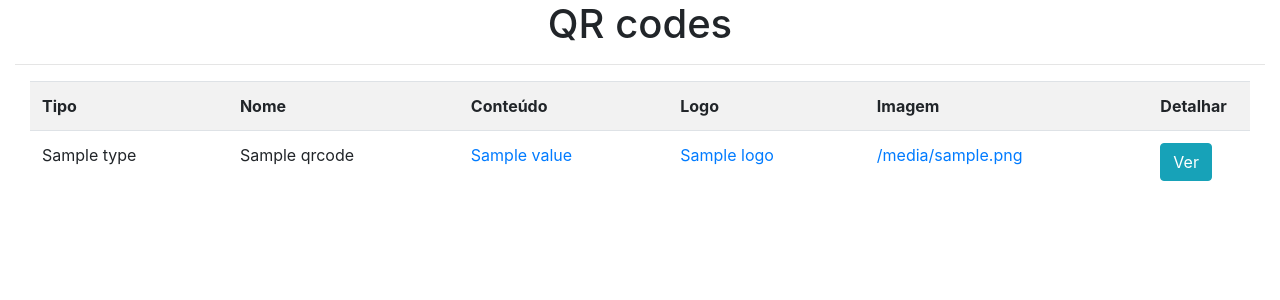
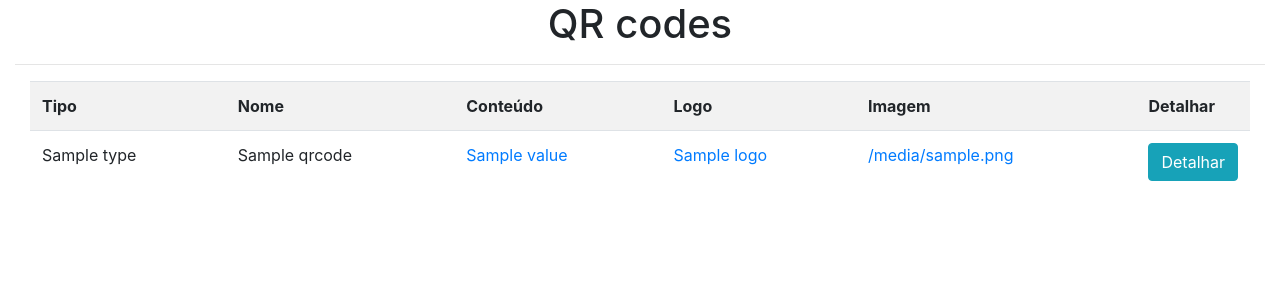
Before and after one commit to rodrigondec/qrcode, a Django app: template templates/qr/list.html in a window 1280 px wide. Shown: the part 58-358 px from the top of the page. Run offline with Django 3.2, Linux system fonts and the light colour scheme; the template is opened without the code that fills it: most values are stand-ins (such as "Sample title", 1, 10 or a date in 2020); some libraries are stand-ins or nearby versions.

Commit message:
ver renamed to detalhar

```diff
--- a/templates/qr/list.html
+++ b/templates/qr/list.html
@@ -35,7 +35,7 @@ Listagem
                     <td><a target="_blank" href="{{ qr.value }}">{{ qr.value }}</a></td>
                     <td><a href="/logos/atualizar/{{ qr.logo.id }}">{{ qr.logo.name }}</a></td>
                     <td><a target="_blank" href="{{ qr.image.url }}">{{ qr.image.url }}</a></td>
-                    <td><a class="btn btn-info" href="/qr/atualizar/{{ qr.id }}">Ver</a></td>
+                    <td><a class="btn btn-info" href="/qr/atualizar/{{ qr.id }}">Detalhar</a></td>
                 </tr>
             {% endfor %}
         </table>
```
